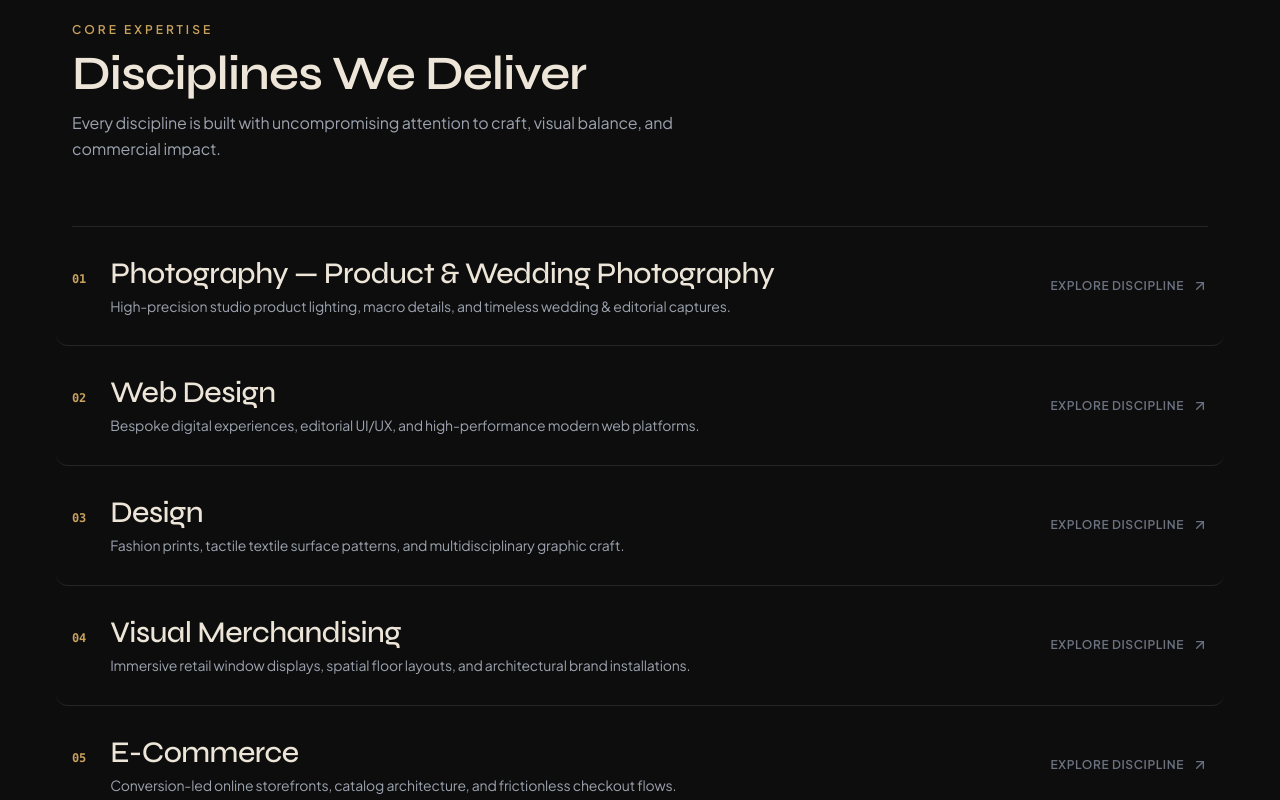
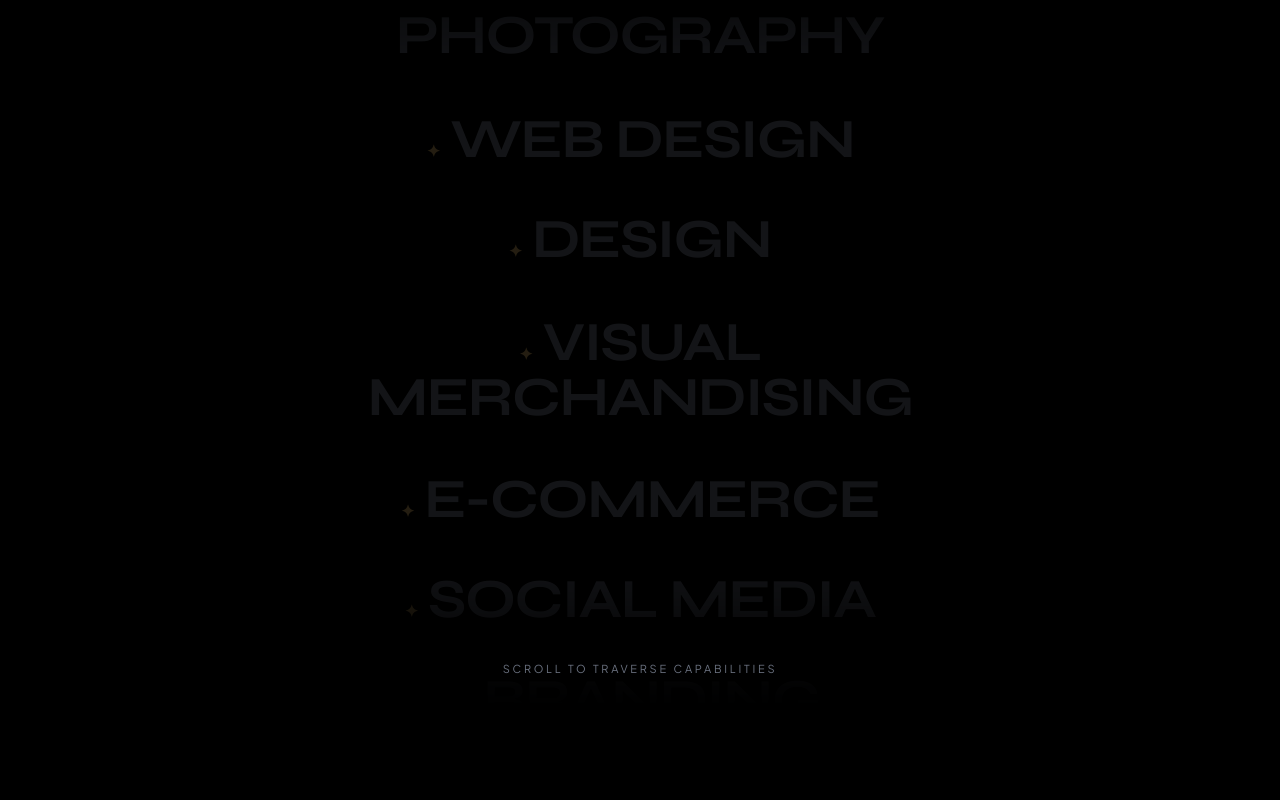
Before and after one commit to pughalvanan231-web/Sree_Shine_Studio, a React (Vite) app: page /home in a window 1280 px wide. Shown: the part 3040-3840 px from the top of the page. Built offline with nearby package versions, Linux system fonts and the light colour scheme; a web font is replaced by a local one.

Commit message:
feat: add WelcomePage and FlolapoSkillsRotator components

```diff
--- a/src/components/FlolapoSkillsRotator.jsx
+++ b/src/components/FlolapoSkillsRotator.jsx
@@ -1,100 +1,136 @@
-import { Link } from "react-router-dom";
-import { ArrowUpRight } from "lucide-react";
+import { useEffect, useRef } from "react";
+import gsap from "gsap";
+import { ScrollTrigger } from "gsap/ScrollTrigger";
 
-const CAPABILITIES = [
-  {
-    number: "01",
-    title: "Photography — Product & Wedding Photography",
-    description: "High-precision studio product lighting, macro details, and timeless wedding & editorial captures.",
-    link: "/services/product-lifestyle-photography",
-  },
-  {
-    number: "02",
-    title: "Web Design",
-    description: "Bespoke digital experiences, editorial UI/UX, and high-performance modern web platforms.",
-    link: "/services/website-app-development",
-  },
-  {
-    number: "03",
-    title: "Design",
-    description: "Fashion prints, tactile textile surface patterns, and multidisciplinary graphic craft.",
-    link: "/services/fashion-textile-design",
-  },
-  {
-    number: "04",
-    title: "Visual Merchandising",
-    description: "Immersive retail window displays, spatial floor layouts, and architectural brand installations.",
-    link: "/services/visual-merchandising",
-  },
-  {
-    number: "05",
-    title: "E-Commerce",
-    description: "Conversion-led online storefronts, catalog architecture, and frictionless checkout flows.",
-    link: "/services/website-app-development",
-  },
-  {
-    number: "06",
-    title: "Social Media",
-    description: "Curated monthly grid narratives, short-form motion reels, and high-impact visual campaigns.",
-    link: "/services/social-media-creative",
-  },
-  {
-    number: "07",
-    title: "Branding",
-    description: "Enduring identity systems, bespoke typographic wordmarks, color tokens, and packaging.",
-    link: "/services/branding-visual-identity",
-  },
+gsap.registerPlugin(ScrollTrigger);
+
+const SERVICES_LIST = [
+  { id: "photography", title: "Photography — Product & Wedding Photography" },
+  { id: "web-design", title: "Web Design" },
+  { id: "design", title: "Design" },
+  { id: "visual-merchandising", title: "Visual Merchandising" },
+  { id: "e-com", title: "E-Commerce" },
+  { id: "social-media", title: "Social Media" },
+  { id: "branding", title: "Branding" },
 ];
 
 export default function FlolapoSkillsRotator() {
+  const containerRef = useRef(null);
+  const trackRef = useRef(null);
+  const itemsRef = useRef([]);
+
+  useEffect(() => {
+    const prefersReducedMotion = window.matchMedia("(prefers-reduced-motion: reduce)").matches;
+    if (prefersReducedMotion) return;
+
+    const ctx = gsap.context(() => {
+      const items = itemsRef.current.filter(Boolean);
+      const totalItems = items.length;
+      if (totalItems === 0) return;
+
+      const tl = gsap.timeline({
+        scrollTrigger: {
+          trigger: containerRef.current,
+          start: "top top",
+          end: "bottom bottom",
+          scrub: 0.6,
+        },
+      });
+
+      const isMobile = window.innerWidth < 640;
+      const stepDistance = isMobile ? 60 : 80;
+      const totalDistance = (totalItems - 1) * stepDistance;
+
+      tl.to(
+        trackRef.current,
+        {
+          y: -totalDistance,
+          ease: "none",
+          duration: 1,
+        },
+        0
+      );
+
+      items.forEach((item, i) => {
+        const itemCenter = i / (totalItems - 1);
+        const itemStart = Math.max(0, itemCenter - 0.14);
+        const itemEnd = Math.min(1, itemCenter + 0.14);
+
+        tl.fromTo(
+          item,
+          { opacity: 0.18, scale: 0.92, color: "#6B7280" },
+          {
+            opacity: 1,
+            scale: 1.04,
+            color: "#ECE5D8",
+            duration: 0.14,
+            ease: "power1.inOut",
+          },
+          itemStart
+        );
+
+        if (i < totalItems - 1) {
+          tl.to(
+            item,
+            {
+              opacity: 0.18,
+              scale: 0.92,
+              color: "#6B7280",
+              duration: 0.14,
+              ease: "power1.inOut",
+            },
+            itemEnd
+          );
+        }
+      });
+    }, containerRef);
+
+    return () => ctx.revert();
+  }, []);
+
   return (
-    <section className="py-20 sm:py-28 bg-[#0d0d0d] text-[#ECE5D8] border-t border-white/10">
-      <div className="site-container">
+    <div
+      ref={containerRef}
+      className="relative w-full h-[220vh] sm:h-[260vh] bg-black text-[#ECE5D8] border-t border-white/10"
+    >
+      {/* Sticky Viewport-Height Stage */}
+      <div className="sticky top-0 h-screen w-full flex flex-col justify-center items-center overflow-hidden px-4">
+        {/* Top & Bottom Gradient Fades */}
+        <div className="absolute top-0 left-0 right-0 h-28 sm:h-40 bg-gradient-to-b from-black to-transparent z-10 pointer-events-none" />
+        <div className="absolute bottom-0 left-0 right-0 h-28 sm:h-40 bg-gradient-to-t from-black to-transparent z-10 pointer-events-none" />
 
-        {/* Section Header */}
-        <div className="max-w-2xl mb-12 sm:mb-16 space-y-3">
-          <span className="text-[11px] sm:text-xs uppercase tracking-[0.25em] text-[#C8A25D] font-semibold block">
-            Core Expertise
+        {/* Section Label */}
+        <div className="absolute top-10 sm:top-16 z-20 text-center px-4">
+          <span className="text-[11px] sm:text-xs uppercase tracking-[0.3em] text-[#C8A25D] font-semibold">
+            OUR SKILLS COVER
           </span>
-          <h2 className="font-heading text-3xl sm:text-4xl md:text-5xl font-semibold text-[#ECE5D8]">
-            Disciplines We Deliver
-          </h2>
-          <p className="text-xs sm:text-sm md:text-base text-[#9CA3AF] leading-relaxed">
-            Every discipline is built with uncompromising attention to craft, visual balance, and commercial impact.
-          </p>
         </div>
 
-        {/* Clean Capability List */}
-        <div className="divide-y divide-white/10 border-y border-white/10">
-          {CAPABILITIES.map((cap) => (
-            <Link
-              key={cap.number}
-              to={cap.link}
-              className="group py-6 sm:py-7 flex flex-col md:flex-row md:items-center justify-between gap-4 transition-colors hover:bg-white/[0.02] px-2 sm:px-4 -mx-2 sm:-mx-4 rounded-xl"
-            >
-              <div className="flex items-baseline gap-4 sm:gap-6">
-                <span className="text-xs font-mono text-[#C8A25D] font-semibold">
-                  {cap.number}
-                </span>
-                <div>
-                  <h3 className="font-heading text-xl sm:text-2xl md:text-3xl font-medium text-[#ECE5D8] group-hover:text-[#C8A25D] transition-colors">
-                    {cap.title}
-                  </h3>
-                  <p className="text-xs sm:text-sm text-[#9CA3AF] mt-1 leading-relaxed">
-                    {cap.description}
-                  </p>
-                </div>
+        {/* Center Viewport Stage for Vertically Moving Typography */}
+        <div className="relative w-full max-w-5xl mx-auto text-center overflow-visible">
+          <div
+            ref={trackRef}
+            className="flex flex-col items-center justify-center space-y-6 sm:space-y-10 py-8 will-change-transform"
+          >
+            {SERVICES_LIST.map((service, index) => (
+              <div
+                key={service.id}
+                ref={(el) => (itemsRef.current[index] = el)}
+                className="font-heading text-lg xs:text-xl sm:text-3xl md:text-5xl lg:text-6xl font-bold uppercase tracking-tight transition-all duration-200 select-none px-4 max-w-4xl"
+                style={{ opacity: index === 0 ? 1 : 0.18 }}
+              >
+                <span className="text-[#C8A25D] mr-2 sm:mr-3 inline-block text-xs sm:text-lg">✦</span>
+                <span className="break-words">{service.title}</span>
               </div>
-
-              <div className="flex items-center gap-2 text-xs font-semibold uppercase tracking-wider text-[#6B7280] group-hover:text-[#C8A25D] transition-colors shrink-0 self-start md:self-center">
-                <span>Explore Discipline</span>
-                <ArrowUpRight className="w-4 h-4" />
-              </div>
-            </Link>
-          ))}
+            ))}
+          </div>
         </div>
 
+        {/* Subtle Scroll Hint */}
+        <div className="absolute bottom-8 z-20 text-[10px] sm:text-[11px] uppercase tracking-[0.25em] text-[#6B7280] text-center px-4">
+          Scroll to Traverse Capabilities
+        </div>
       </div>
-    </section>
+    </div>
   );
 }
--- a/src/pages/WelcomePage.jsx
+++ b/src/pages/WelcomePage.jsx
@@ -39,13 +39,13 @@ export default function WelcomePage() {
         description="Sree Shine Studio — Commercial Photography, Branding, Fashion & Spatial Design."
       />
 
-      <div className="relative w-screen h-[100dvh] bg-[#0a0a0a] overflow-hidden flex flex-col items-center justify-between p-6 sm:p-10">
+      <div className="relative w-screen h-[100dvh] bg-black overflow-hidden flex flex-col items-center justify-between p-6 sm:p-10 select-none">
         {/* Top Studio Label */}
         <div className="z-20 text-[11px] sm:text-xs uppercase tracking-[0.25em] text-[#C8A25D] font-semibold">
           Sree Shine Studio
         </div>
 
-        {/* Video Canvas Container */}
+        {/* Video Canvas Container - Blended with Screen mode & Edge Vignette */}
         <div
           onClick={handleEnterWebsite}
           className="relative z-10 w-full max-w-4xl flex items-center justify-center my-auto cursor-pointer"
@@ -59,7 +59,8 @@ export default function WelcomePage() {
             preload="auto"
             webkit-playsinline="true"
             onEnded={handleEnterWebsite}
-            className="w-full max-h-[70vh] object-contain drop-shadow-2xl"
+            style={{ mixBlendMode: "screen" }}
+            className="w-full max-h-[75vh] object-contain [mask-image:radial-gradient(ellipse_at_center,black_75%,transparent_100%)] contrast-110"
           />
         </div>
 
```
